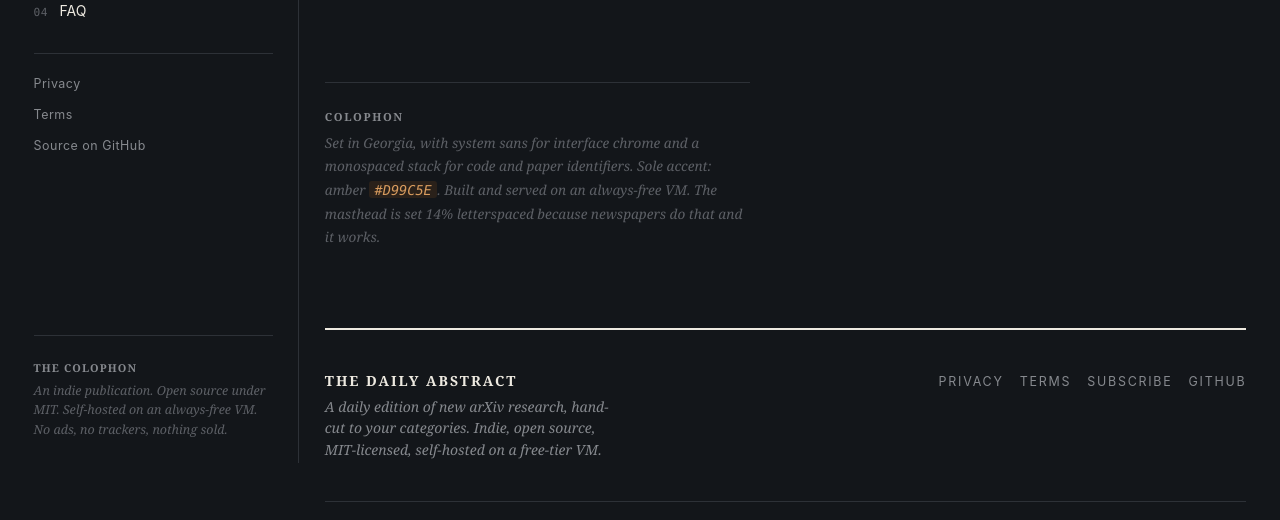
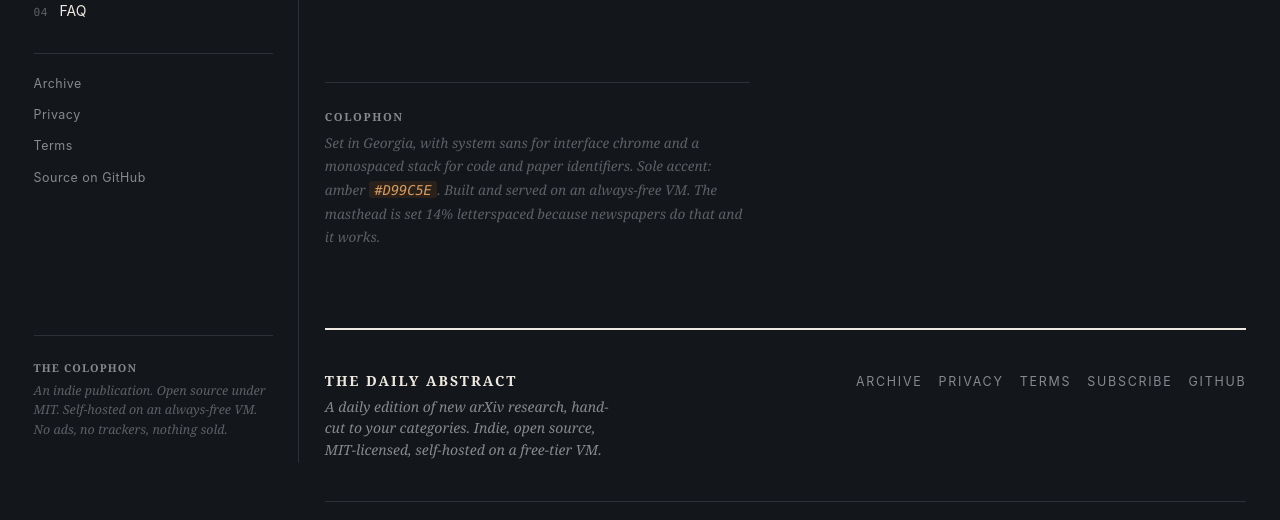
Before and after one commit to f3r21/arxiv-digest, a Python web app: template subscriptions/templates/archive_category.html in a window 1280 px wide. Shown: the part 337-857 px from the top of the page. Run offline with Jinja, Linux system fonts and the light colour scheme; the template is opened without the code that fills it, so the values that code supplies are empty.

Commit message:
feat(ui): expose Archive in sidebar + footer nav
User feedback: /archive existed but had no entry point from the UI.

- _base.html sidebar-secondary: new <li><a href="/archive">Archive</a></li>
  arriba de Privacy/Terms/GitHub
- _base.html footer-nav: same Archive link arriba de Privacy

```diff
--- a/subscriptions/templates/_base.html
+++ b/subscriptions/templates/_base.html
@@ -72,6 +72,7 @@
 
     <div class="sidebar-secondary">
       <ul>
+        <li><a href="/archive">Archive</a></li>
         <li><a href="/privacy">Privacy</a></li>
         <li><a href="/terms">Terms</a></li>
         <li><a href="https://github.com/f3r21/arxiv-digest" target="_blank" rel="noopener">Source on GitHub<span class="gh-stars" id="gh-sidebar-stars"></span></a></li>
@@ -111,6 +112,7 @@
         </div>
         <nav aria-label="Footer">
           <ul>
+            <li><a href="/archive">Archive</a></li>
             <li><a href="/privacy">Privacy</a></li>
             <li><a href="/terms">Terms</a></li>
             <li><a href="/#subscribe">Subscribe</a></li>
```
